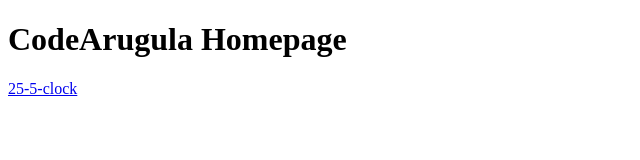
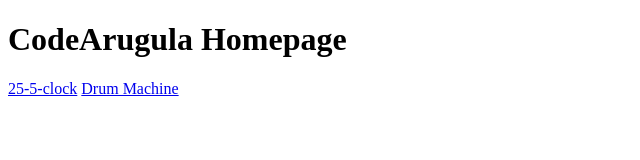
Before and after one commit to codearugula/codearugula.github.io, a plain HTML site: page index.html in a window 1280 px wide. Shown: the whole page, without its empty margins (0-640 px from the left). Drawn offline with Linux system fonts and the light colour scheme.

Commit message:
added drum machine

```diff
--- a/index.html
+++ b/index.html
@@ -11,6 +11,7 @@
 <body>
     <h1>CodeArugula Homepage</h1>
     <a href="https://codearugula.github.io/25-5-clock/">25-5-clock</a>
+    <a href="https://codearugula.github.io/drum-machine/">Drum Machine</a>
 </body>
 
 </html>
```
